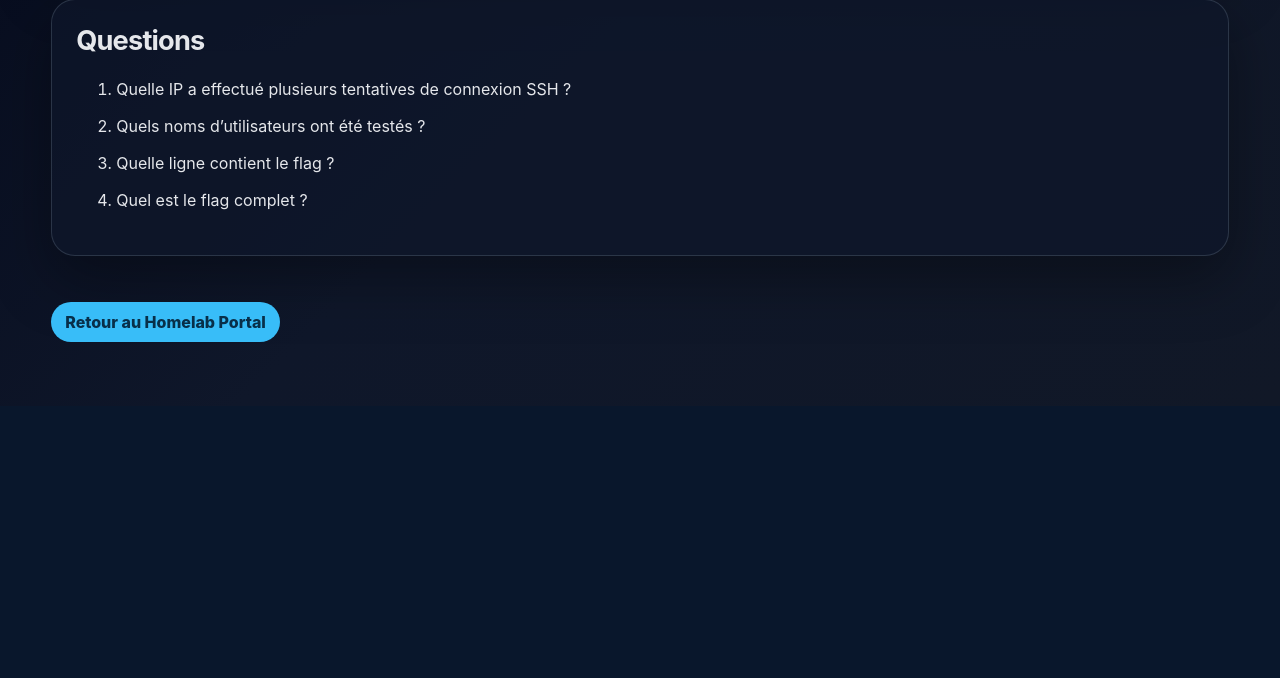
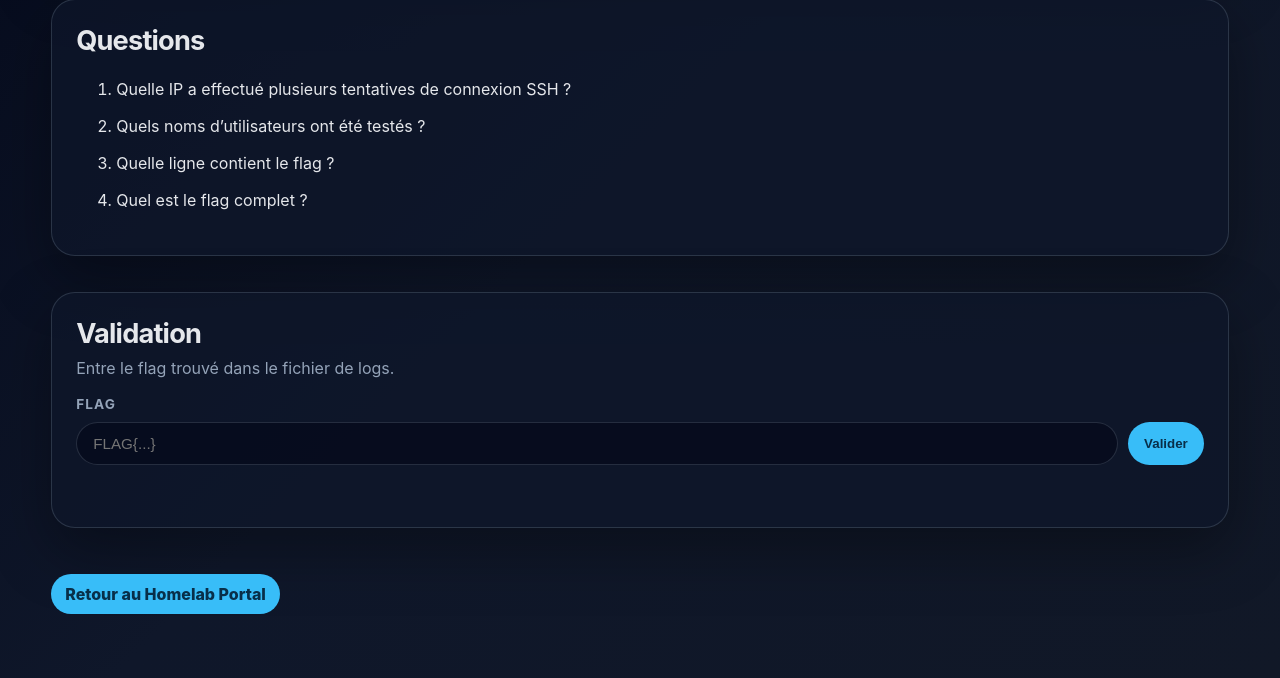
Before and after one commit to Frikzai/docker-secure-platform, a FastAPI app: page /ctf/log-analysis in a window 1280 px wide. Shown: the part 630-1308 px from the top of the page. Before the commit the page ends 972 px from the top, so only its background shows below. Run offline with FastAPI, Linux system fonts and the light colour scheme.

Commit message:
Ajout de la validation du flag Log Analysis

```diff
--- a/apps/homelab-portal/app/main.py
+++ b/apps/homelab-portal/app/main.py
@@ -8,6 +8,7 @@ from pathlib import Path
 
 import httpx
 from fastapi import FastAPI, Request
+from pydantic import BaseModel
 from fastapi.responses import HTMLResponse
 from fastapi.staticfiles import StaticFiles
 from fastapi.templating import Jinja2Templates
@@ -79,11 +80,15 @@ CTF_CHALLENGES = [
     },
 ]
 
+LOG_ANALYSIS_FLAG = "FLAG{log_analysis_detective}"
+
 app = FastAPI(title=APP_NAME)
 
 app.mount("/static", StaticFiles(directory="app/static"), name="static")
 templates = Jinja2Templates(directory="app/templates")
 
+class FlagSubmission(BaseModel):
+    flag: str
 
 async def check_service(url: str) -> dict:
     try:
@@ -246,6 +251,21 @@ async def ctf_log_analysis(request: Request):
         },
     )
 
+@app.post("/api/ctf/log-analysis/validate")
+async def validate_log_analysis_flag(submission: FlagSubmission):
+    submitted_flag = submission.flag.strip()
+
+    if submitted_flag == LOG_ANALYSIS_FLAG:
+        return {
+            "valid": True,
+            "message": "Flag correct. Challenge validé.",
+        }
+
+    return {
+        "valid": False,
+        "message": "Flag incorrect. Analyse encore le fichier auth.log.",
+    }
+
 @app.get("/health")
 async def health():
     return {
--- a/apps/homelab-portal/app/static/css/style.css
+++ b/apps/homelab-portal/app/static/css/style.css
@@ -572,3 +572,76 @@ h1 {
         grid-template-columns: 1fr;
     }
 }
+
+.flag-form {
+    display: flex;
+    flex-direction: column;
+    gap: 10px;
+}
+
+.flag-form label {
+    color: var(--muted);
+    font-size: 0.85rem;
+    font-weight: 700;
+    text-transform: uppercase;
+    letter-spacing: 0.08em;
+}
+
+.flag-input-row {
+    display: flex;
+    gap: 10px;
+}
+
+.flag-input-row input {
+    flex: 1;
+    border: 1px solid var(--border);
+    background: rgba(2, 6, 23, 0.55);
+    color: var(--text);
+    border-radius: 999px;
+    padding: 12px 16px;
+    font-size: 0.95rem;
+    outline: none;
+}
+
+.flag-input-row input:focus {
+    border-color: rgba(56, 189, 248, 0.75);
+    box-shadow: 0 0 0 3px rgba(56, 189, 248, 0.12);
+}
+
+.flag-input-row button {
+    border: 0;
+    border-radius: 999px;
+    padding: 12px 16px;
+    background: var(--accent);
+    color: #082f49;
+    font-weight: 800;
+    cursor: pointer;
+}
+
+.flag-input-row button:hover {
+    filter: brightness(1.08);
+}
+
+.flag-result {
+    min-height: 24px;
+    margin: 4px 0 0;
+    font-weight: 700;
+}
+
+.flag-result.success {
+    color: #22c55e;
+}
+
+.flag-result.error {
+    color: #ef4444;
+}
+
+@media (max-width: 650px) {
+    .flag-input-row {
+        flex-direction: column;
+    }
+
+    .flag-input-row button {
+        width: 100%;
+    }
+}
--- /dev/null
+++ b/apps/homelab-portal/app/static/js/ctf-log-analysis.js
@@ -0,0 +1,36 @@
+document.addEventListener("DOMContentLoaded", () => {
+    const form = document.querySelector("#flag-form");
+    const input = document.querySelector("#flag-input");
+    const result = document.querySelector("#flag-result");
+
+    if (!form || !input || !result) {
+        return;
+    }
+
+    form.addEventListener("submit", async (event) => {
+        event.preventDefault();
+
+        result.textContent = "Validation en cours...";
+        result.classList.remove("success", "error");
+
+        try {
+            const response = await fetch("/api/ctf/log-analysis/validate", {
+                method: "POST",
+                headers: {
+                    "Content-Type": "application/json",
+                },
+                body: JSON.stringify({
+                    flag: input.value,
+                }),
+            });
+
+            const data = await response.json();
+
+            result.textContent = data.message;
+            result.classList.add(data.valid ? "success" : "error");
+        } catch (error) {
+            result.textContent = "Erreur lors de la validation du flag.";
+            result.classList.add("error");
+        }
+    });
+});
--- a/apps/homelab-portal/app/templates/ctf/log-analysis.html
+++ b/apps/homelab-portal/app/templates/ctf/log-analysis.html
@@ -4,7 +4,7 @@
     <meta charset="UTF-8">
     <title>{{ challenge.name }} - {{ app_name }}</title>
     <meta name="viewport" content="width=device-width, initial-scale=1.0">
-    <link rel="stylesheet" href="/static/css/style.css?v=7">
+    <link rel="stylesheet" href="/static/css/style.css?v=8">
 </head>
 <body>
     <main class="container">
@@ -67,6 +67,31 @@ uniq -c</code></pre>
             </ol>
         </section>
 
+	<section class="section challenge-panel">
+    <div class="section-title">
+        <h2>Validation</h2>
+        <p>Entre le flag trouvé dans le fichier de logs.</p>
+    </div>
+
+    <form class="flag-form" id="flag-form">
+        <label for="flag-input">Flag</label>
+        <div class="flag-input-row">
+            <input
+                id="flag-input"
+                name="flag"
+                type="text"
+                placeholder="FLAG{...}"
+                autocomplete="off"
+                required
+            >
+            <button type="submit">Valider</button>
+        </div>
+        <p class="flag-result" id="flag-result"></p>
+    </form>
+</section>
+
+<script src="/static/js/ctf-log-analysis.js?v=1" defer></script>
+
         <section class="section">
             <a class="back-link" href="/">Retour au Homelab Portal</a>
         </section>
```
Also changed, not shown: README.md.
